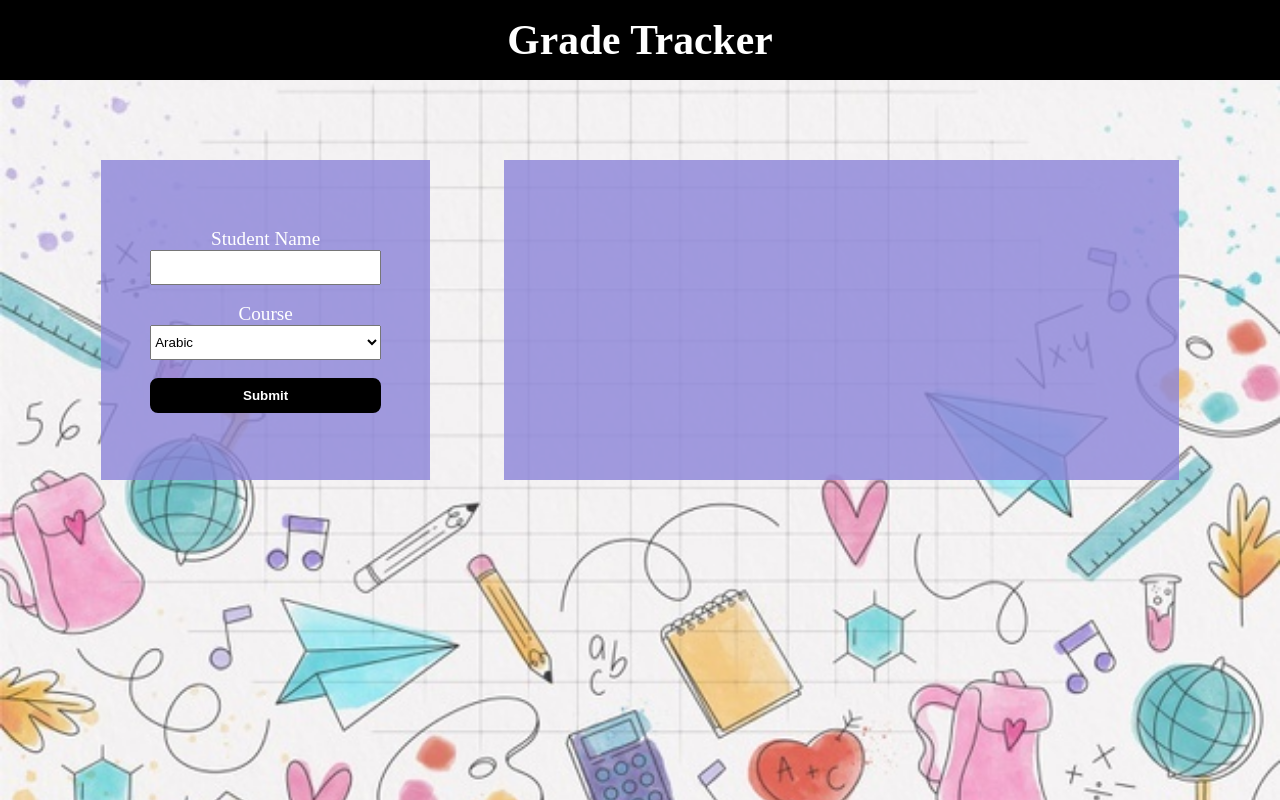
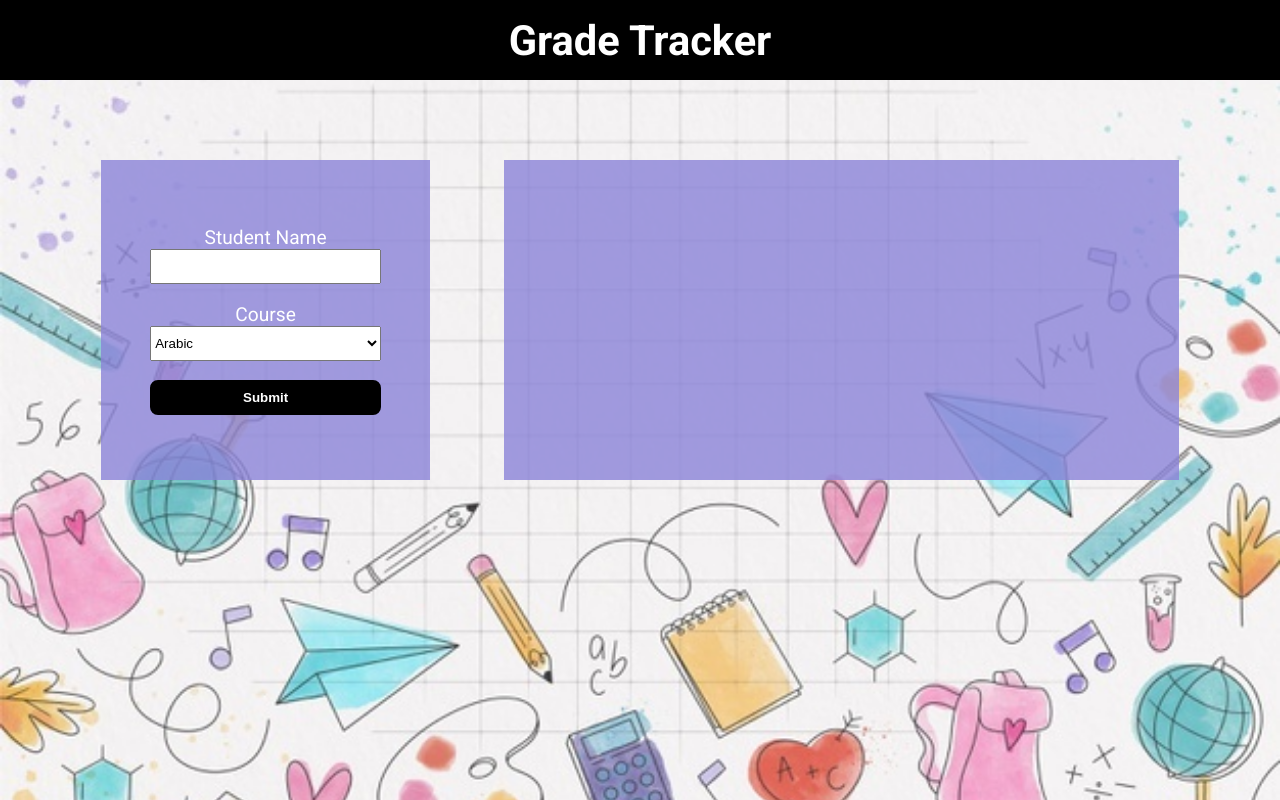
Before and after one commit to mohammed-khamees/Grades-Tracker, a plain HTML site: page index.html in a window 1280 px wide. Drawn offline with Linux system fonts and the light colour scheme.

Commit message:
301 interance exam

```diff
--- a/index.html
+++ b/index.html
@@ -5,7 +5,13 @@
         <meta charset="UTF-8">
         <meta name="viewport" content="width=device-width, initial-scale=1.0">
         <title>Grade Tracker</title>
+
+        <!-- style -->
         <link rel="stylesheet" href="style.css">
+
+        <!-- google font -->
+        <link rel="preconnect" href="https://fonts.gstatic.com">
+        <link href="https://fonts.googleapis.com/css2?family=Roboto:wght@300;400;500;700&display=swap" rel="stylesheet">
     </head>
 
     <body>
@@ -35,6 +41,8 @@
                 <button class="btn clear">Clear</button>
             </div>
         </main>
+
+        <!-- javaScript -->
         <script src="app.js"></script>
     </body>
 
--- a/style.css
+++ b/style.css
@@ -11,6 +11,7 @@ body {
 	background-repeat: no-repeat;
 	background-size: cover;
 	height: 100vh;
+	font-family: 'Roboto', sans-serif;
 }
 
 .hide {
```
